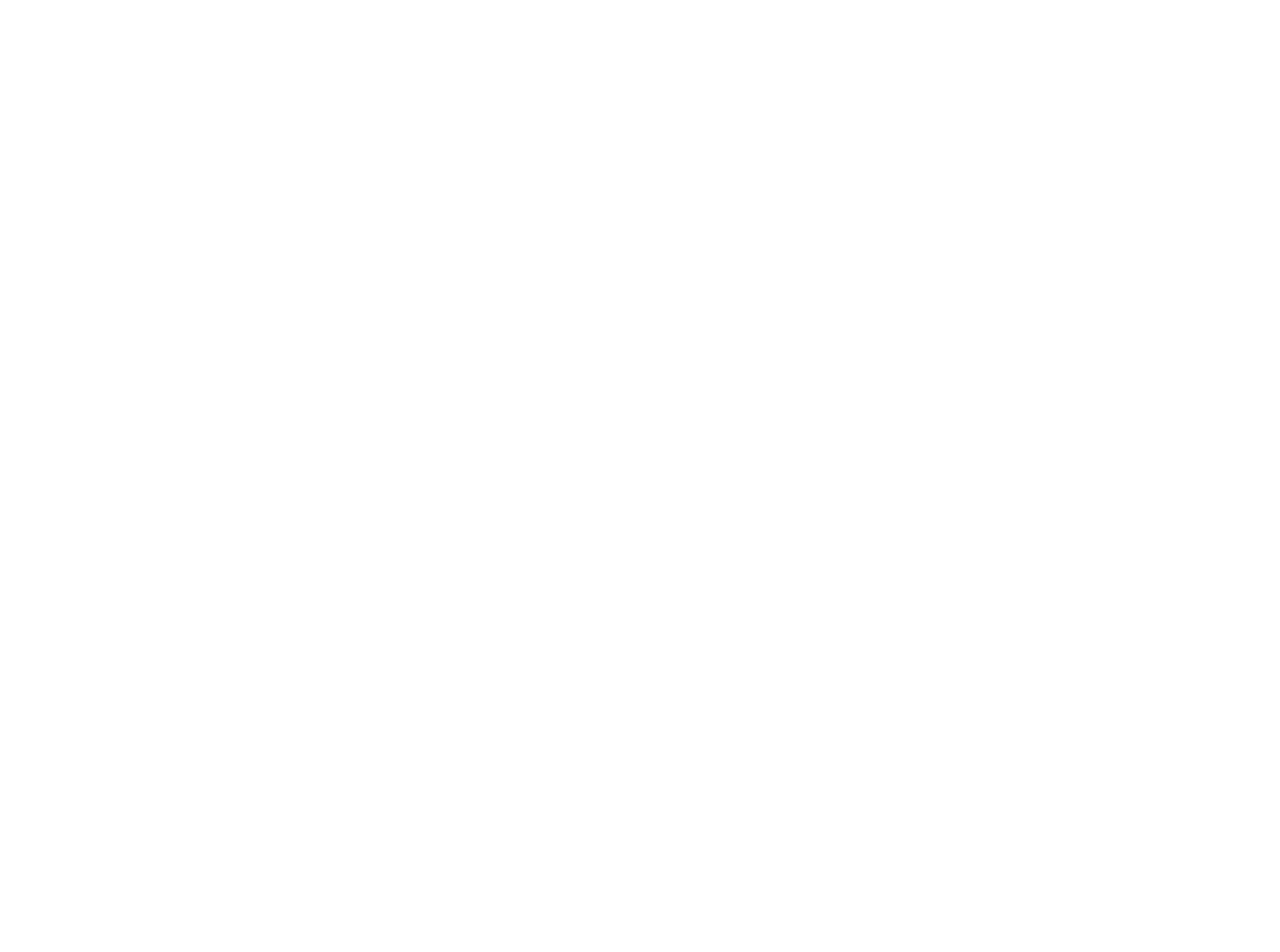
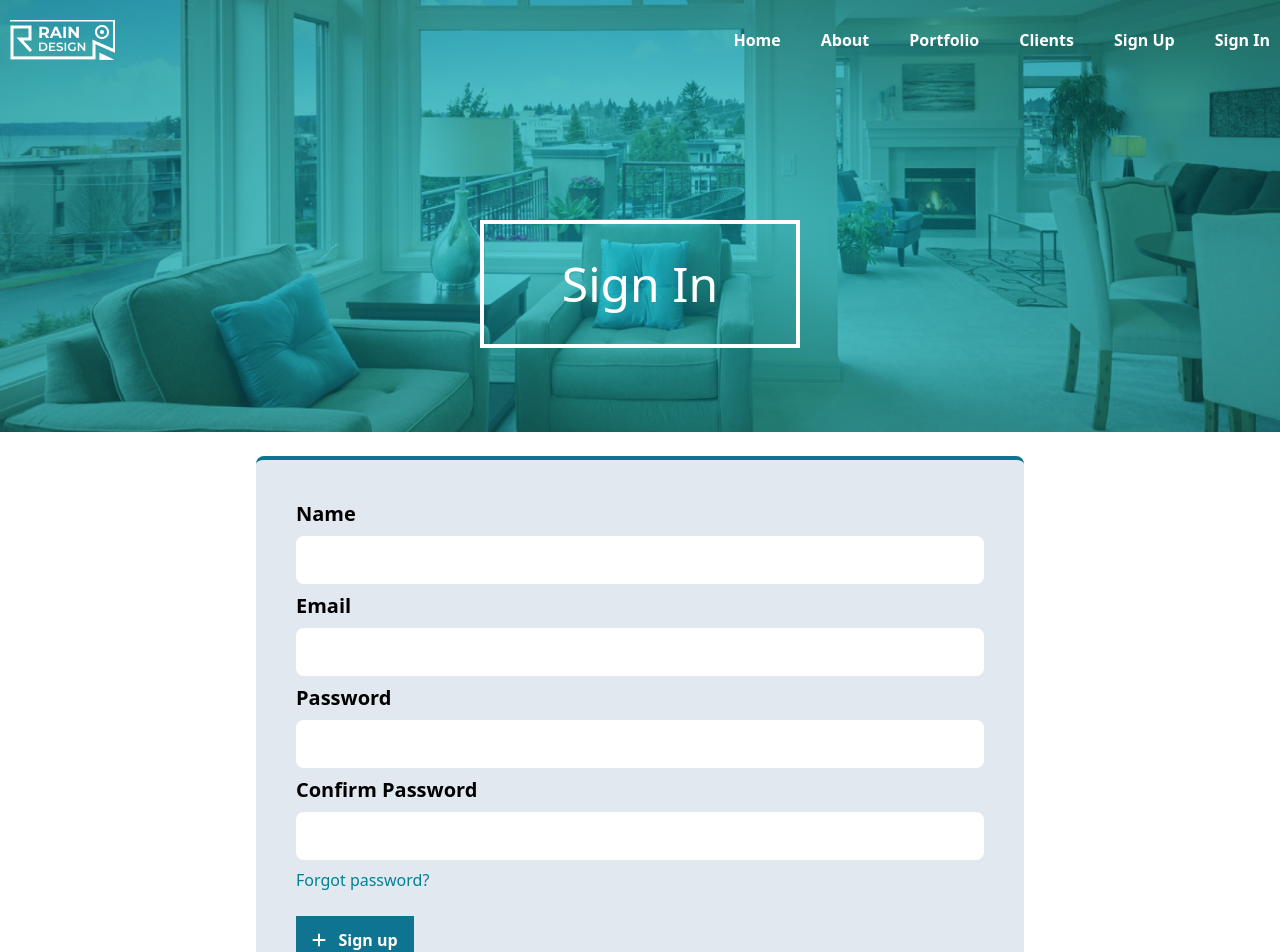
Before and after one commit to Shazzad-Hossen/microtaskbidz-web-app, a React (Create React App) app: page /Signin in a window 1280 px wide. Before the commit this address had no page. Shown: the top 952 px of the page. Before the commit the page ends 800 px from the top, so only its background shows below. Built offline with nearby package versions, Linux system fonts and the light colour scheme.

Commit message:
Sign Up Page sedign done

```diff
--- a/src/App.js
+++ b/src/App.js
@@ -1,6 +1,7 @@
 import React from "react";
 import { Routes, Route } from "react-router-dom";
 import { Home } from "./pages";
+import Signin from "./pages/SIgnin";
 import Signup from "./pages/Signup";
 
 
@@ -9,6 +10,7 @@
     <Routes>
       <Route path="/" element={<Home />} />
       <Route path="/Signup" element={<Signup />} />
+      <Route path="/Signin" element={<Signin />} />
     </Routes>
   );
 }
--- a/src/components/Button/ButtonPrimary/ButtonPrimary.js
+++ b/src/components/Button/ButtonPrimary/ButtonPrimary.js
@@ -4,7 +4,7 @@
 
 const ButtonPrimary = ({text}) => {
     return (
-        <button className='bg-cyan-700 py-3 px-4 font-semibold'> <FontAwesomeIcon icon={faPlus} />&nbsp;&nbsp;&nbsp;{ text}</button>
+        <button className='bg-cyan-700 py-3 px-4 font-semibold text-white'> <FontAwesomeIcon icon={faPlus} />&nbsp;&nbsp;&nbsp;{ text}</button>
     );
 };
 
--- a/src/components/Header/Header.js
+++ b/src/components/Header/Header.js
@@ -1,34 +1,20 @@
-import React from 'react';
-import Navbar from '../Navbar/Navbar';
-import './Header.css'
+import React from "react";
+import Navbar from "../Navbar/Navbar";
+import "./Header.css";
 
+const Header = ({ text, isShow }) => {
+  return (
+    <div className="header-container">
+      <Navbar></Navbar>
 
-const Header = () => {
-    return (
-        <div className='header-container'>
-
-            <Navbar></Navbar>
-            <br />
-            <br />
-            <br />
-            <br />
-            <br />
-            <br />
-            <br />
-            <br />
-            <br />
-            <br />
-            <br />
-            <br />
-            <br />
-            <br />
-            <br />
-            <br />
-            <br />
-
-
+      {isShow && (
+        <div className="mx-auto mb-16 max-w-xs border-4 border-white p-9 text-center text-5xl text-white">
+          {text}
         </div>
-    );
+      )
+    }
+    </div>
+  );
 };
 
 export default Header;
--- a/src/components/Navbar/Navbar.js
+++ b/src/components/Navbar/Navbar.js
@@ -17,7 +17,7 @@
 
     return (
         <div>
-            <div className=" max-w-7xl mx-auto flex justify-between items-center px-">
+            <div className=" max-w-7xl mx-auto flex justify-between items-center mb-40">
             <img src={logo} alt="" />
             <div className=" hidden md:block">
             <ul className='flex gap-10 text-white font-semibold'>
--- a/src/pages/Home/index.js
+++ b/src/pages/Home/index.js
@@ -6,7 +6,7 @@
 const Home = () => {
   return (
     <div>
-      <Header></Header>
+      <Header isShow={false}></Header>
       <h1 className="my-6 text-center text-3xl font-bold">Welcome to React</h1>
       <Footer></Footer>
     </div>
--- /dev/null
+++ b/src/pages/SIgnin/index.js
@@ -0,0 +1,54 @@
+import React from 'react';
+import ButtonPrimary from '../../components/Button/ButtonPrimary/ButtonPrimary';
+import Footer from '../../components/Footer/Footer';
+import Header from '../../components/Header/Header';
+
+const Signin = () => {
+    return (
+        <div>
+
+<Header text="Sign In" isShow="true"> </Header>
+
+
+<div className=" p-10 max-w-3xl mx-auto rounded-lg bg-slate-200 border-t-4 border-b-4 border-t-cyan-700 border-b-[#333333] my-6">
+
+   <form>
+
+       <label className='text-xl font-semibold' htmlFor="name">Name</label>  <br />
+       <input className='border-5 w-[100%] h-12 my-2 rounded-lg' type="text" name="name" id="name" />
+
+       <label className='text-xl font-semibold' htmlFor="email">Email</label>  <br />
+       <input className='border-5 w-[100%] h-12 my-2 rounded-lg' type="email" name="email" id="email" />
+
+       <label className='text-xl font-semibold' htmlFor="password">Password</label>  <br />
+       <input className='border-5 w-[100%] h-12 my-2 rounded-lg' type="password" name="pass" id="pass" />
+
+       <label className='text-xl font-semibold' htmlFor="ConfirmPassword">Confirm Password</label>  <br />
+       <input className='border-5 w-[100%] h-12 my-2 rounded-lg' type="password" name="confPass" id="confPass" />
+       <br />
+       <a className='text-[#028090]' href="/">Forgot password?</a>
+
+       <br /> <br />
+
+       <ButtonPrimary text="Sign up"></ButtonPrimary>
+       <br /><br />
+
+       <p>Already have an account ? <a className='text-[#028090]' href="/">Sign In here</a></p>
+
+
+   </form>
+
+
+
+</div>
+
+
+
+
+<Footer></Footer>
+
+        </div>
+    );
+};
+
+export default Signin;
--- a/src/pages/Signup/index.js
+++ b/src/pages/Signup/index.js
@@ -1,4 +1,5 @@
 import React from 'react';
+import ButtonPrimary from '../../components/Button/ButtonPrimary/ButtonPrimary';
 import Footer from '../../components/Footer/Footer';
 import Header from '../../components/Header/Header';
 
@@ -6,8 +7,44 @@
     return (
         <div>
 
-       <Header></Header>
-      <h1 className="my-6 text-center text-3xl font-bold">SignUp Pages</h1>
+       <Header text="Sign Up" isShow="true"> </Header>
+
+
+         <div className=" p-10 max-w-3xl mx-auto rounded-lg bg-slate-200 border-t-4 border-b-4 border-t-cyan-700 border-b-[#333333] my-6">
+
+            <form>
+
+                <label className='text-xl font-semibold' htmlFor="name">Name</label>  <br />
+                <input className='border-5 w-[100%] h-12 my-2 rounded-lg' type="text" name="name" id="name" />
+
+                <label className='text-xl font-semibold' htmlFor="email">Email</label>  <br />
+                <input className='border-5 w-[100%] h-12 my-2 rounded-lg' type="email" name="email" id="email" />
+
+                <label className='text-xl font-semibold' htmlFor="password">Password</label>  <br />
+                <input className='border-5 w-[100%] h-12 my-2 rounded-lg' type="password" name="pass" id="pass" />
+
+                <label className='text-xl font-semibold' htmlFor="ConfirmPassword">Confirm Password</label>  <br />
+                <input className='border-5 w-[100%] h-12 my-2 rounded-lg' type="password" name="confPass" id="confPass" />
+                <br />
+                <a className='text-[#028090]' href="/">Forgot password?</a>
+
+                <br /> <br />
+
+                <ButtonPrimary text="Sign up"></ButtonPrimary>
+                <br /><br />
+
+                <p>Already have an account ? <a className='text-[#028090]' href="/">Sign In here</a></p>
+
+
+            </form>
+
+
+
+         </div>
+
+
+
+
       <Footer></Footer>
 
         </div>
```
Also changed, not shown: src/styles/global.scss (line endings or trailing spaces).
